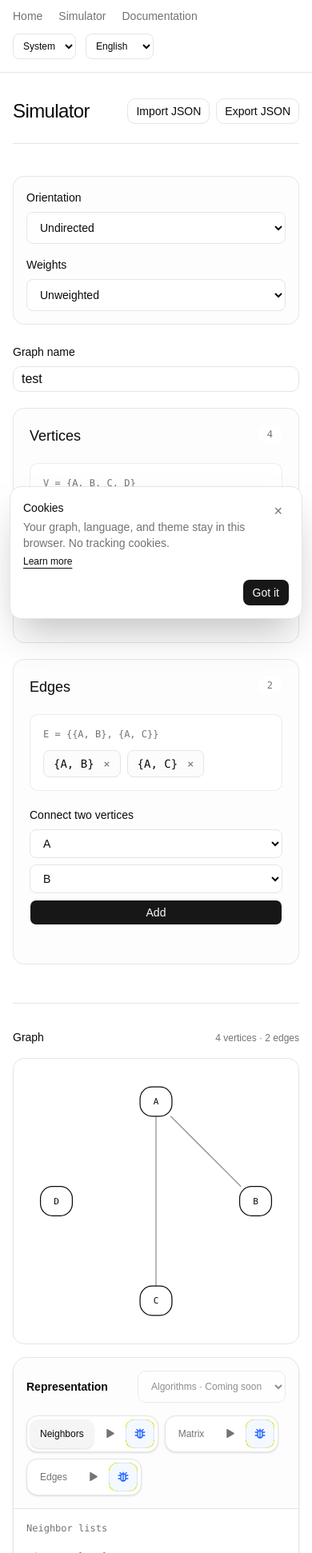
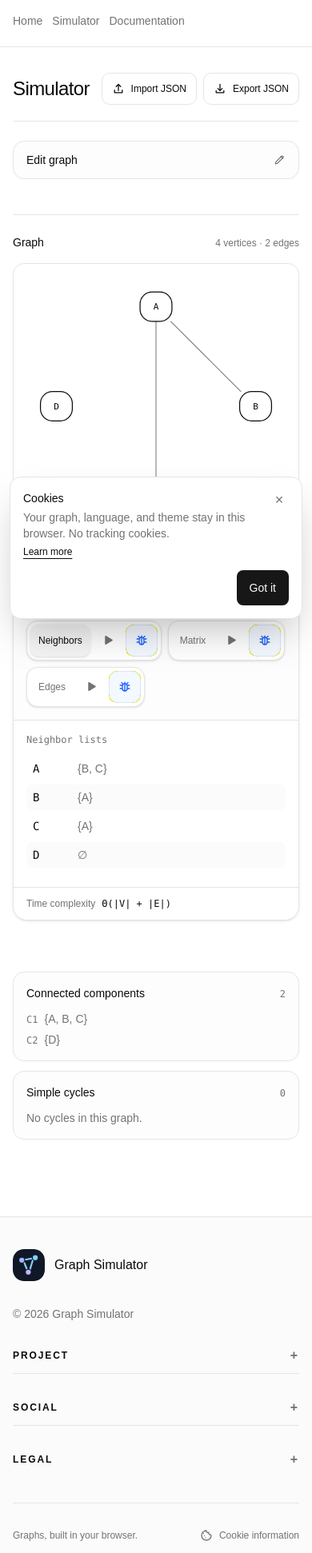
Before and after one commit to laflut3/graph-simulator, a React (Vite) app: page /en-us/simulator in a window 390 px wide. Shown: the part 58-2000 px from the top of the page at 80% size. Built offline with nearby package versions, Linux system fonts and the light colour scheme.

Commit message:
polish mobile and standalone PWA layouts

```diff
--- a/index.html
+++ b/index.html
@@ -2,7 +2,7 @@
 <html lang="en">
   <head>
     <meta charset="UTF-8" />
-    <meta name="viewport" content="width=device-width, initial-scale=1.0" />
+    <meta name="viewport" content="width=device-width, initial-scale=1.0, viewport-fit=cover" />
     <meta name="theme-color" content="#ffffff" />
     <meta name="mobile-web-app-capable" content="yes" />
     <meta name="apple-mobile-web-app-capable" content="yes" />
--- a/src/components/GraphForm.tsx
+++ b/src/components/GraphForm.tsx
@@ -220,7 +220,7 @@ export function GraphForm({
 											type="button"
 											variant="ghost"
 											size="icon-xs"
-											className="size-6 rounded text-muted-foreground hover:bg-destructive/10 hover:text-destructive"
+											className="size-10 rounded text-muted-foreground hover:bg-destructive/10 hover:text-destructive sm:size-7"
 											aria-label={text(
 												language,
 												`Remove vertex ${vertex}`,
@@ -258,7 +258,8 @@ export function GraphForm({
 								)}
 								maxLength={32}
 							/>
-							<Button type="submit" className="rounded-md">
+							<Button type="submit" className="min-h-10 gap-2 rounded-md px-3">
+								<PlusIcon />
 								{text(language, "Add", "Ajouter")}
 							</Button>
 						</div>
@@ -311,7 +312,7 @@ export function GraphForm({
 											type="button"
 											variant="ghost"
 											size="icon-xs"
-											className="size-6 rounded text-muted-foreground hover:bg-destructive/10 hover:text-destructive"
+											className="size-10 rounded text-muted-foreground hover:bg-destructive/10 hover:text-destructive sm:size-7"
 											aria-label={text(
 												language,
 												`Remove edge ${edge.first}–${edge.second}`,
@@ -339,7 +340,7 @@ export function GraphForm({
 						>
 							<select
 								aria-label={text(language, "First vertex", "Premier sommet")}
-								className="h-9 min-w-0 rounded-md border border-input bg-background px-3 text-sm"
+								className="h-11 min-w-0 rounded-md border border-input bg-background px-3 text-sm sm:h-9"
 								value={firstValue}
 								onChange={(event) => setEdgeFirst(event.target.value)}
 								disabled={vertices.length < (graph.directed ? 1 : 2)}
@@ -355,7 +356,7 @@ export function GraphForm({
 							</span>
 							<select
 								aria-label={text(language, "Second vertex", "Second sommet")}
-								className="h-9 min-w-0 rounded-md border border-input bg-background px-3 text-sm"
+								className="h-11 min-w-0 rounded-md border border-input bg-background px-3 text-sm sm:h-9"
 								value={secondValue}
 								onChange={(event) => setEdgeSecond(event.target.value)}
 								disabled={vertices.length < (graph.directed ? 1 : 2)}
@@ -378,9 +379,10 @@ export function GraphForm({
 							)}
 							<Button
 								type="submit"
-								className="rounded-md"
+								className="min-h-10 gap-2 rounded-md px-3"
 								disabled={vertices.length < (graph.directed ? 1 : 2)}
 							>
+								<PlusIcon />
 								{text(language, "Add", "Ajouter")}
 							</Button>
 						</div>
@@ -396,3 +398,19 @@ export function GraphForm({
 		</div>
 	);
 }
+
+function PlusIcon() {
+	return (
+		<svg
+			aria-hidden="true"
+			viewBox="0 0 16 16"
+			fill="none"
+			stroke="currentColor"
+			strokeLinecap="round"
+			strokeWidth="1.6"
+			className="size-4"
+		>
+			<path d="M8 3v10M3 8h10" />
+		</svg>
+	);
+}
--- a/src/components/GraphRepresentationPanel.tsx
+++ b/src/components/GraphRepresentationPanel.tsx
@@ -115,7 +115,7 @@ export function GraphRepresentationPanel({
 										type="button"
 										aria-pressed={active}
 										onClick={() => onSelect(representation)}
-										className={`h-9 rounded-lg px-3 text-xs font-medium transition-colors ${active ? "bg-muted text-foreground shadow-sm" : "text-muted-foreground hover:bg-muted/60 hover:text-foreground"}`}
+										className={`h-10 rounded-lg px-2.5 text-xs font-medium transition-colors sm:h-9 sm:px-3 ${active ? "bg-muted text-foreground shadow-sm" : "text-muted-foreground hover:bg-muted/60 hover:text-foreground"}`}
 									>
 										{label}
 									</button>
@@ -132,7 +132,7 @@ export function GraphRepresentationPanel({
 											`Lancer ${graphRepresentationName(representation, language)}`,
 										)}
 										onClick={() => onPlay(representation)}
-										className="grid size-9 place-items-center rounded-lg border border-transparent text-muted-foreground transition-colors hover:border-border hover:bg-muted/70 hover:text-foreground"
+										className="grid size-10 place-items-center rounded-lg border border-transparent text-muted-foreground transition-colors hover:border-border hover:bg-muted/70 hover:text-foreground sm:size-9"
 									>
 										<svg
 											aria-hidden="true"
@@ -156,7 +156,7 @@ export function GraphRepresentationPanel({
 											"Déboguer pas à pas",
 										)}
 										onClick={() => onDebug(representation)}
-										className="grid size-9 place-items-center rounded-lg border border-blue-500/15 bg-blue-500/5 text-blue-600 transition-colors hover:border-blue-500/30 hover:bg-blue-500/10 dark:text-blue-400 dark:hover:bg-blue-400/10"
+										className="grid size-10 place-items-center rounded-lg border border-blue-500/15 bg-blue-500/5 text-blue-600 transition-colors hover:border-blue-500/30 hover:bg-blue-500/10 dark:text-blue-400 dark:hover:bg-blue-400/10 sm:size-9"
 									>
 										<DebugBugIcon />
 									</button>
--- a/src/components/SiteLayout.tsx
+++ b/src/components/SiteLayout.tsx
@@ -114,9 +114,9 @@ export function SiteLayout() {
 	return (
 		<LanguageProvider language={language} setLanguage={setLanguage}>
 			<HeadContent />
-			<div className="flex min-h-screen flex-col">
-				<header className="border-b border-border">
-					<div className="flex w-full flex-wrap items-center justify-between gap-x-8 gap-y-4 px-4 py-4 sm:px-8 lg:px-10">
+			<div className="flex min-h-dvh flex-col">
+				<header className="pwa-header border-b border-border">
+					<div className="safe-header flex w-full flex-wrap items-center justify-between gap-x-3 gap-y-2 py-3 sm:gap-x-8 sm:gap-y-3 sm:py-4">
 						<a
 							href={`/${locale}/`}
 							className="flex items-center gap-3 font-medium tracking-tight"
@@ -124,19 +124,19 @@ export function SiteLayout() {
 							<img src="/graph-mark.svg" alt="" className="size-9 rounded-xl" />
 							<span>Graph Simulator</span>
 						</a>
-						<div className="flex flex-wrap items-center gap-x-6 gap-y-3">
+						<div className="contents">
 							<nav
 								aria-label={text(
 									language,
 									"Main navigation",
 									"Navigation principale",
 								)}
-								className="flex flex-wrap items-center gap-5 text-sm"
+								className="order-3 flex w-full flex-wrap items-center gap-3 text-sm sm:gap-5 md:order-none md:w-auto"
 							>
 								<a
 									href={`/${locale}/`}
 									aria-current={pathname === `/${locale}/` ? "page" : undefined}
-									className={`transition-colors hover:text-foreground ${pathname === `/${locale}/` ? "text-foreground" : "text-muted-foreground"}`}
+									className={`inline-flex min-h-10 items-center transition-colors hover:text-foreground ${pathname === `/${locale}/` ? "text-foreground" : "text-muted-foreground"}`}
 								>
 									{text(language, "Home", "Accueil")}
 								</a>
@@ -144,7 +144,7 @@ export function SiteLayout() {
 									to="/$locale/$page"
 									params={{ locale, page: "simulator" }}
 									activeProps={{ className: "text-foreground" }}
-									className="text-muted-foreground transition-colors hover:text-foreground"
+									className="inline-flex min-h-10 items-center text-muted-foreground transition-colors hover:text-foreground"
 								>
 									{text(language, "Simulator", "Simulateur")}
 								</Link>
@@ -152,22 +152,23 @@ export function SiteLayout() {
 									to="/$locale/$page"
 									params={{ locale, page: "docs" }}
 									activeProps={{ className: "text-foreground" }}
-									className="text-muted-foreground transition-colors hover:text-foreground"
+									className="inline-flex min-h-10 items-center text-muted-foreground transition-colors hover:text-foreground"
 								>
 									{text(language, "Documentation", "Documentation")}
 								</Link>
 							</nav>
-							<div className="flex items-center gap-3">
+							<div className="order-2 ml-auto flex items-center gap-2 md:order-none md:ml-0 md:gap-3">
 								{installPrompt && (
 									<button
 										type="button"
-										className="rounded-md border border-border px-3 py-1.5 text-xs font-medium text-foreground hover:bg-muted"
+										className="inline-flex min-h-10 items-center gap-2 rounded-md border border-border px-3 text-xs font-medium text-foreground hover:bg-muted"
 										onClick={async () => {
 											await installPrompt.prompt();
 											await installPrompt.userChoice;
 											setInstallPrompt(null);
 										}}
 									>
+										<InstallIcon />
 										{text(language, "Install", "Installer")}
 									</button>
 								)}
@@ -179,7 +180,7 @@ export function SiteLayout() {
 										aria-label={text(language, "Theme", "Thème")}
 										value={theme}
 										onChange={(event) => setTheme(event.target.value as Theme)}
-										className="h-8 rounded-md border border-border bg-background px-2 text-xs text-foreground"
+										className="h-10 rounded-md border border-border bg-background px-2 text-xs text-foreground"
 									>
 										<option value="system">
 											{text(language, "System", "Système")}
@@ -202,7 +203,7 @@ export function SiteLayout() {
 									onChange={(event) =>
 										setLanguage(event.target.value as Language)
 									}
-									className="h-8 rounded-md border border-border bg-background px-2 text-xs text-foreground"
+									className="h-10 rounded-md border border-border bg-background px-2 text-xs text-foreground"
 								>
 									<option value="en">English</option>
 									<option value="fr">Français</option>
@@ -217,8 +218,8 @@ export function SiteLayout() {
 				</div>
 
 				<footer className="border-t border-border bg-muted/40 text-foreground">
-					<div className="mx-auto w-full max-w-[1680px] px-4 py-10 sm:px-8 sm:py-12 lg:px-10">
-						<div className="grid gap-10 sm:grid-cols-2 lg:grid-cols-[1.4fr_1fr_1fr_1fr]">
+					<div className="safe-footer mx-auto w-full max-w-[1680px] px-4 py-10 sm:px-8 sm:py-12 lg:px-10">
+						<div className="grid gap-5 sm:grid-cols-2 sm:gap-10 lg:grid-cols-[1.4fr_1fr_1fr_1fr]">
 							<div>
 								<a
 									href={`/${locale}/`}
@@ -239,9 +240,6 @@ export function SiteLayout() {
 								<FooterLink href="https://github.com/laflut3/graph-simulator">
 									{text(language, "GitHub repository", "Dépôt GitHub")}
 								</FooterLink>
-								<FooterLink href="https://leo-torres.fleothing.com/">
-									Portfolio
-								</FooterLink>
 							</FooterColumn>
 							<FooterColumn title={text(language, "Social", "Réseaux")}>
 								<FooterLink href="https://github.com/laflut3">
@@ -249,6 +247,9 @@ export function SiteLayout() {
 								</FooterLink>
 								<FooterLink href="https://www.linkedin.com/in/leo-torres-804687264">
 									LinkedIn
+								</FooterLink>
+								<FooterLink href="https://leo-torres.fleothing.com/">
+									Portfolio
 								</FooterLink>
 							</FooterColumn>
 							<FooterColumn
@@ -268,7 +269,7 @@ export function SiteLayout() {
 								</FooterLink>
 							</FooterColumn>
 						</div>
-						<div className="mt-12 flex flex-wrap items-center justify-between gap-4 border-t border-border pt-6 text-xs text-muted-foreground">
+						<div className="mt-8 flex flex-wrap items-center justify-between gap-4 border-t border-border pt-5 text-xs text-muted-foreground sm:mt-12 sm:pt-6">
 							<p>
 								{text(
 									language,
@@ -279,8 +280,9 @@ export function SiteLayout() {
 							<button
 								type="button"
 								onClick={() => setCookieNoticeOpen(true)}
-								className="transition-colors hover:text-foreground"
+								className="inline-flex min-h-10 items-center gap-2 transition-colors hover:text-foreground"
 							>
+								<CookieIcon />
 								{text(
 									language,
 									"Cookie information",
@@ -294,7 +296,7 @@ export function SiteLayout() {
 				{cookieNoticeOpen && (
 					<aside
 						aria-labelledby="cookie-notice-title"
-						className="fixed inset-x-3 bottom-3 z-50 mx-auto max-w-xl rounded-xl border border-border bg-background p-4 text-foreground shadow-2xl sm:inset-x-auto sm:right-6 sm:bottom-6 sm:p-5"
+						className="safe-cookie fixed inset-x-3 bottom-3 z-50 mx-auto max-w-xl rounded-xl border border-border bg-background p-4 text-foreground shadow-2xl sm:inset-x-auto sm:right-6 sm:bottom-6 sm:p-5"
 					>
 						<div className="flex items-start justify-between gap-4">
 							<div>
@@ -323,7 +325,7 @@ export function SiteLayout() {
 									"Close cookie information",
 									"Fermer les informations sur les cookies",
 								)}
-								className="rounded px-2 text-lg text-muted-foreground hover:bg-muted"
+								className="-mr-2 -mt-2 grid size-10 shrink-0 place-items-center rounded text-lg text-muted-foreground hover:bg-muted"
 							>
 								×
 							</button>
@@ -332,7 +334,7 @@ export function SiteLayout() {
 							<button
 								type="button"
 								onClick={dismissCookieNotice}
-								className="rounded-md bg-primary px-3 py-1.5 text-sm text-primary-foreground"
+								className="min-h-11 rounded-md bg-primary px-4 text-sm text-primary-foreground"
 							>
 								{text(language, "Got it", "Compris")}
 							</button>
@@ -351,15 +353,38 @@ function FooterColumn({
 	title: string;
 	children: ReactNode;
 }) {
+	const [compact, setCompact] = useState(
+		() => window.matchMedia("(max-width: 639px)").matches,
+	);
+	const [open, setOpen] = useState(!compact);
+	useEffect(() => {
+		const media = window.matchMedia("(max-width: 639px)");
+		const update = () => {
+			setCompact(media.matches);
+			setOpen(!media.matches);
+		};
+		media.addEventListener("change", update);
+		return () => media.removeEventListener("change", update);
+	}, []);
 	return (
-		<section>
-			<h2 className="text-xs font-semibold uppercase tracking-[0.16em]">
+		<details
+			open={!compact || open}
+			onToggle={(event) => setOpen(event.currentTarget.open)}
+			className="group/footer border-b border-border last:border-0 sm:border-0"
+		>
+			<summary className="flex min-h-11 cursor-pointer list-none items-center justify-between text-xs font-semibold uppercase tracking-[0.16em] marker:hidden sm:hidden [&::-webkit-details-marker]:hidden">
+				{title}
+				<span className="text-base text-muted-foreground">
+					{open ? "−" : "+"}
+				</span>
+			</summary>
+			<h2 className="hidden text-xs font-semibold uppercase tracking-[0.16em] sm:block">
 				{title}
 			</h2>
-			<ul className="mt-5 space-y-3 text-sm text-muted-foreground">
+			<ul className="mt-1 space-y-0.5 text-sm text-muted-foreground sm:mt-5 sm:space-y-3">
 				{children}
 			</ul>
-		</section>
+		</details>
 	);
 }
 
@@ -369,11 +394,92 @@ function FooterLink({ href, children }: { href: string; children: ReactNode }) {
 		<li>
 			<a
 				href={href}
-				className="transition-colors hover:text-foreground"
+				className="inline-flex min-h-10 items-center gap-2 transition-colors hover:text-foreground"
 				{...(isExternal ? { target: "_blank", rel: "noreferrer" } : {})}
 			>
+				<FooterLinkIcon href={href} />
 				{children}
 			</a>
 		</li>
 	);
 }
+
+function FooterLinkIcon({ href }: { href: string }) {
+	if (href.includes("github.com")) {
+		return (
+			<svg
+				aria-hidden="true"
+				viewBox="0 0 16 16"
+				fill="currentColor"
+				className="size-4 shrink-0 opacity-70"
+			>
+				<path d="M8 .9a7.1 7.1 0 0 0-2.25 13.84c.36.07.49-.16.49-.35v-1.25c-2 .44-2.42-.85-2.42-.85-.33-.83-.8-1.05-.8-1.05-.65-.45.05-.44.05-.44.72.05 1.1.74 1.1.74.64 1.1 1.68.78 2.09.6.06-.47.25-.78.46-.96-1.6-.18-3.28-.8-3.28-3.56 0-.79.28-1.44.74-1.94-.07-.18-.32-.92.07-1.91 0 0 .6-.19 1.96.74A6.8 6.8 0 0 1 8 4.27c.6 0 1.2.08 1.76.24 1.36-.93 1.96-.74 1.96-.74.39.99.14 1.73.07 1.91.46.5.74 1.15.74 1.94 0 2.77-1.68 3.38-3.29 3.56.26.22.49.66.49 1.33v1.88c0 .19.13.42.5.35A7.1 7.1 0 0 0 8 .9Z" />
+			</svg>
+		);
+	}
+	if (href.includes("linkedin.com")) {
+		return (
+			<svg
+				aria-hidden="true"
+				viewBox="0 0 16 16"
+				fill="currentColor"
+				className="size-4 shrink-0 opacity-70"
+			>
+				<path d="M3.05 5.8H.7v9.1h2.35V5.8ZM1.88 4.55a1.36 1.36 0 1 0 0-2.72 1.36 1.36 0 0 0 0 2.72ZM15.3 9.68c0-2.44-1.3-3.58-3.04-3.58a2.63 2.63 0 0 0-2.37 1.3V5.8H7.54v9.1h2.35v-4.5c0-1.18.22-2.33 1.7-2.33 1.47 0 1.49 1.36 1.49 2.4v4.43h2.34V9.68Z" />
+			</svg>
+		);
+	}
+	return (
+		<svg
+			aria-hidden="true"
+			viewBox="0 0 16 16"
+			fill="none"
+			stroke="currentColor"
+			strokeLinecap="round"
+			strokeLinejoin="round"
+			strokeWidth="1.3"
+			className="size-4 shrink-0 opacity-70"
+		>
+			{href.startsWith("https://") ? (
+				<path d="M9 2.5h4.5V7M13.2 2.8 7.5 8.5M12 9v3.5H3.5v-9H7" />
+			) : (
+				<path d="M4 2.5h5l3 3v8H4zM9 2.5v3h3M6 8h4M6 10.5h4" />
+			)}
+		</svg>
+	);
+}
+
+function CookieIcon() {
+	return (
+		<svg
+			aria-hidden="true"
+			viewBox="0 0 16 16"
+			fill="none"
+			stroke="currentColor"
+			strokeLinecap="round"
+			strokeLinejoin="round"
+			strokeWidth="1.3"
+			className="size-4"
+		>
+			<path d="M8 2a2 2 0 0 0 3 2.2A2 2 0 0 0 13.2 7 2 2 0 0 0 14 8a6 6 0 1 1-6-6Z" />
+			<path d="M5.5 8.5h.01M7 11h.01M4.5 5.5h.01" />
+		</svg>
+	);
+}
+
+function InstallIcon() {
+	return (
+		<svg
+			aria-hidden="true"
+			viewBox="0 0 16 16"
+			fill="none"
+			stroke="currentColor"
+			strokeLinecap="round"
+			strokeLinejoin="round"
+			strokeWidth="1.3"
+			className="size-4"
+		>
+			<path d="M8 2.5v7m0 0 2.5-2.5M8 9.5 5.5 7M3.5 10.5v3h9v-3" />
+		</svg>
+	);
+}
--- a/src/routes/docs.tsx
+++ b/src/routes/docs.tsx
@@ -102,7 +102,7 @@ const copy: Record<
 		sections: [
 			{
 				title: "Créer un graphe",
-				body: "Choisissez l’orientation et la pondération, puis donnez un nom au graphe. Un changement de type confirmé restaure l’exemple A–D en conservant son nom. Ajoutez ensuite des sommets et reliez-les ; les graphes pondérés demandent un poids numérique. Les graphes orientés acceptent aussi les boucles réflexives, comme A → A.",
+				body: "Choisissez l’orientation et la pondération, puis donnez un nom au graphe. Un changement de type confirmé restaure l’exemple A–D en conservant son nom. Ajoutez ensuite des sommets et reliez-les ; les graphes pondérés demandent un poids numérique. Les graphes orientés acceptent aussi les boucles réflexives, comme A → A. Sur téléphone, ouvrez « Modifier le graphe » pour afficher les commandes et gardez le dessin visible par défaut.",
 			},
 			{
 				title: "Lire la visualisation",
@@ -138,7 +138,7 @@ const copy: Record<
 		sections: [
 			{
 				title: "Create a graph",
-				body: "Choose the orientation and weighting, then name the graph. Confirming a type change restores the A–D sample graph and keeps its name. Add vertices and connect them; weighted graphs ask for a numeric weight. Directed graphs also allow reflexive loops such as A → A.",
+				body: "Choose the orientation and weighting, then name the graph. Confirming a type change restores the A–D sample graph and keeps its name. Add vertices and connect them; weighted graphs ask for a numeric weight. Directed graphs also allow reflexive loops such as A → A. On phones, open “Edit graph” to show the controls; the drawing stays visible by default.",
 			},
 			{
 				title: "Read the visualization",
--- a/src/routes/index.tsx
+++ b/src/routes/index.tsx
@@ -28,12 +28,12 @@ export function HomePage() {
 					)}
 				</p>
 				<div className="mt-7 flex flex-wrap justify-center gap-3">
-					<Button asChild size="lg">
+					<Button asChild size="lg" className="min-h-11">
 						<Link to="/$locale/$page" params={{ locale, page: "simulator" }}>
 							{text(language, "Open simulator", "Ouvrir le simulateur")}
 						</Link>
 					</Button>
-					<Button asChild variant="outline" size="lg">
+					<Button asChild variant="outline" size="lg" className="min-h-11">
 						<Link to="/$locale/$page" params={{ locale, page: "docs" }}>
 							{text(language, "Read the guide", "Lire la documentation")}
 						</Link>
--- a/src/routes/simulator.tsx
+++ b/src/routes/simulator.tsx
@@ -33,6 +33,12 @@ function loadSavedGraph() {
 
 export function SimulatorPage() {
 	const [language] = useLanguage();
+	const [compactLayout, setCompactLayout] = useState(
+		() => window.matchMedia("(max-width: 1023px)").matches,
+	);
+	const [editorOpen, setEditorOpen] = useState(
+		() => !window.matchMedia("(max-width: 1023px)").matches,
+	);
 	const [graph, setGraph] = useState(loadSavedGraph);
 	const [selectedVertex, setSelectedVertex] = useState<Vertex | null>(null);
 	const [representation, setRepresentation] =
@@ -47,6 +53,15 @@ export function SimulatorPage() {
 	const [configMessage, setConfigMessage] = useState("");
 	const [configError, setConfigError] = useState("");
 	const fileInputRef = useRef<HTMLInputElement>(null);
+	useEffect(() => {
+		const media = window.matchMedia("(max-width: 1023px)");
+		const updateLayout = () => {
+			setCompactLayout(media.matches);
+			setEditorOpen(!media.matches);
+		};
+		media.addEventListener("change", updateLayout);
+		return () => media.removeEventListener("change", updateLayout);
+	}, []);
 	useEffect(() => {
 		try {
 			window.localStorage.setItem(savedGraphKey, serializeGraphConfig(graph));
@@ -184,11 +199,11 @@ export function SimulatorPage() {
 
 	return (
 		<main className="w-full px-4 py-8 text-foreground sm:px-8 sm:py-10 lg:px-10 lg:py-12">
-			<header className="mb-10 flex flex-wrap items-center justify-between gap-4 border-b border-border pb-6 sm:mb-12">
+			<header className="mb-6 flex flex-wrap items-center justify-between gap-3 border-b border-border pb-5 sm:mb-12 sm:gap-4 sm:pb-6">
 				<h1 className="text-2xl font-medium tracking-tight">
 					{text(language, "Simulator", "Simulateur")}
 				</h1>
-				<div className="flex flex-wrap gap-2">
+				<div className="flex flex-wrap gap-2 sm:gap-3">
 					<input
 						ref={fileInputRef}
 						type="file"
@@ -204,11 +219,19 @@ export function SimulatorPage() {
 					<Button
 						type="button"
 						variant="outline"
+						className="min-h-10 gap-2 px-3 text-xs sm:text-sm"
 						onClick={() => fileInputRef.current?.click()}
 					>
+						<TransferIcon direction="upload" />
 						{text(language, "Import JSON", "Importer JSON")}
 					</Button>
-					<Button type="button" variant="outline" onClick={handleExport}>
+					<Button
+						type="button"
+						variant="outline"
+						className="min-h-10 gap-2 px-3 text-xs sm:text-sm"
+						onClick={handleExport}
+					>
+						<TransferIcon direction="download" />
 						{text(language, "Export JSON", "Exporter JSON")}
 					</Button>
 				</div>
@@ -227,6 +250,15 @@ export function SimulatorPage() {
 				)}
 			</header>
 
+			<details
+				open={!compactLayout || editorOpen}
+				onToggle={(event) => setEditorOpen(event.currentTarget.open)}
+				className="mb-6 sm:mb-10"
+			>
+				<summary className="mb-4 flex min-h-12 cursor-pointer list-none items-center justify-between rounded-xl border border-border bg-muted/20 px-4 text-sm font-medium marker:hidden lg:hidden [&::-webkit-details-marker]:hidden">
+					{text(language, "Edit graph", "Modifier le graphe")}
+					<EditIcon />
+				</summary>
 				<GraphForm
 					graph={graph}
 					onGraphTypeChange={(patch) => {
@@ -243,10 +275,11 @@ export function SimulatorPage() {
 					onRemoveVertex={handleRemoveVertex}
 					onRemoveEdge={handleRemoveEdge}
 				/>
+			</details>
 
 			<section
 				aria-labelledby="graph-title"
-				className="mt-12 border-t border-border pt-8"
+				className="mt-7 border-t border-border pt-6 sm:mt-12 sm:pt-8"
 			>
 				<div className="mb-4 flex flex-wrap items-baseline justify-between gap-2">
 					<h2 id="graph-title" className="text-sm font-medium">
@@ -388,6 +421,44 @@ export function SimulatorPage() {
 	);
 }
 
+function TransferIcon({ direction }: { direction: "upload" | "download" }) {
+	return (
+		<svg
+			aria-hidden="true"
+			viewBox="0 0 20 20"
+			fill="none"
+			stroke="currentColor"
+			strokeLinecap="round"
+			strokeLinejoin="round"
+			strokeWidth="1.6"
+			className="size-4"
+		>
+			{direction === "upload" ? (
+				<path d="M10 13V3m0 0L6.5 6.5M10 3l3.5 3.5M4 12v4h12v-4" />
+			) : (
+				<path d="M10 3v10m0 0 3.5-3.5M10 13 6.5 9.5M4 13v3h12v-3" />
+			)}
+		</svg>
+	);
+}
+
+function EditIcon() {
+	return (
+		<svg
+			aria-hidden="true"
+			viewBox="0 0 20 20"
+			fill="none"
+			stroke="currentColor"
+			strokeLinecap="round"
+			strokeLinejoin="round"
+			strokeWidth="1.5"
+			className="size-4 text-muted-foreground"
+		>
+			<path d="m12.5 4.5 3 3M4 16l3.2-.7 8.6-8.6a1.6 1.6 0 0 0-2.3-2.3l-8.6 8.6L4 16Z" />
+		</svg>
+	);
+}
+
 export const Route = createFileRoute("/simulator")({
 	beforeLoad: () => {
 		const language: Language =
--- a/src/styles.css
+++ b/src/styles.css
@@ -36,8 +36,49 @@
 
 body {
   min-width: 320px;
-  min-height: 100vh;
+  min-height: 100svh;
   margin: 0;
+}
+
+.safe-header {
+	padding-top: max(1rem, env(safe-area-inset-top));
+	padding-left: max(1rem, env(safe-area-inset-left));
+	padding-right: max(1rem, env(safe-area-inset-right));
+}
+
+@media (min-width: 640px) {
+	.safe-header {
+		padding-right: max(2rem, env(safe-area-inset-right));
+		padding-left: max(2rem, env(safe-area-inset-left));
+	}
+}
+
+@media (min-width: 1024px) {
+	.safe-header {
+		padding-right: max(2.5rem, env(safe-area-inset-right));
+		padding-left: max(2.5rem, env(safe-area-inset-left));
+	}
+}
+
+.safe-footer {
+	padding-bottom: max(2.5rem, env(safe-area-inset-bottom));
+}
+
+@media (max-width: 639px) {
+	.safe-cookie {
+		right: max(0.75rem, env(safe-area-inset-right));
+		bottom: max(0.75rem, calc(env(safe-area-inset-bottom) + 0.5rem));
+		left: max(0.75rem, env(safe-area-inset-left));
+	}
+}
+
+@media (display-mode: standalone) and (max-width: 767px) {
+	.pwa-header {
+		position: sticky;
+		top: 0;
+		z-index: 40;
+		background: var(--background);
+	}
 }
 
 @theme inline {
```
Also changed, not shown: 1 other file (tests, documents, lock files or other folders). Lines whose indentation alone changed are shown as unchanged.
